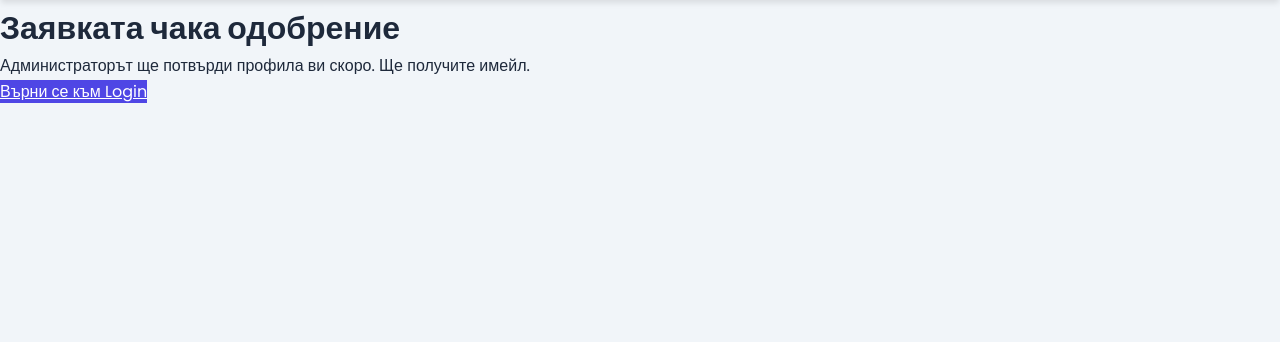
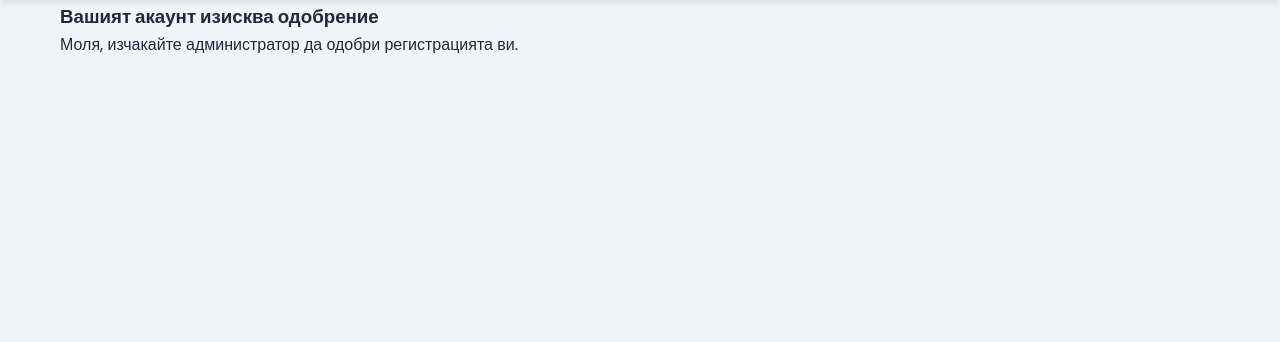
Before and after one commit to EliArn99/Learning-Management-System-, a Django app: template templates/users/approval_pending.html in a window 1280 px wide. Shown: the part 78-420 px from the top of the page. Run offline with Django 3.2, Linux system fonts and the light colour scheme; the template is opened without the code that fills it, so the values that code supplies are empty.

Commit message:
Update approval_pending.html

```diff
--- a/templates/users/approval_pending.html
+++ b/templates/users/approval_pending.html
@@ -1,13 +1,7 @@
-{% extends "base.html" %}
+{% extends 'base.html' %}
 {% block content %}
-<div class="text-center py-5">
-  <h1 class="display-6 fw-semibold mb-3">
-    <i class="bi bi-hourglass-split me-2"></i> Заявката чака одобрение
-  </h1>
-  <p class="lead">Администраторът ще потвърди профила ви скоро. Ще получите имейл.</p>
-
-  <a href="{% url 'users:login' %}" class="btn btn-primary mt-4">
-    <i class="bi bi-box-arrow-in-right me-1"></i> Върни се към Login
-  </a>
+<div class="container mt-5 text-center">
+  <h3>Вашият акаунт изисква одобрение</h3>
+  <p>Моля, изчакайте администратор да одобри регистрацията ви.</p>
 </div>
 {% endblock %}
```
